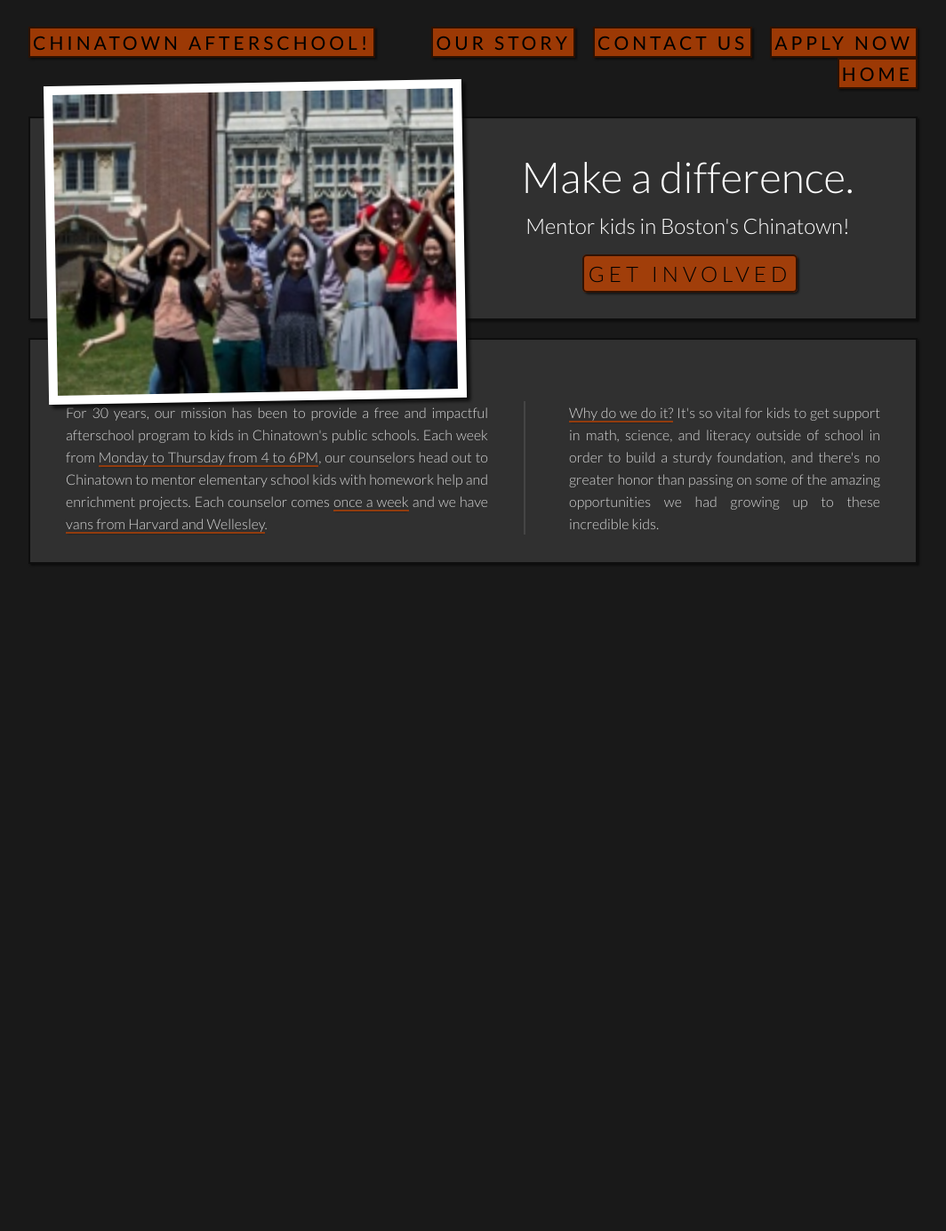
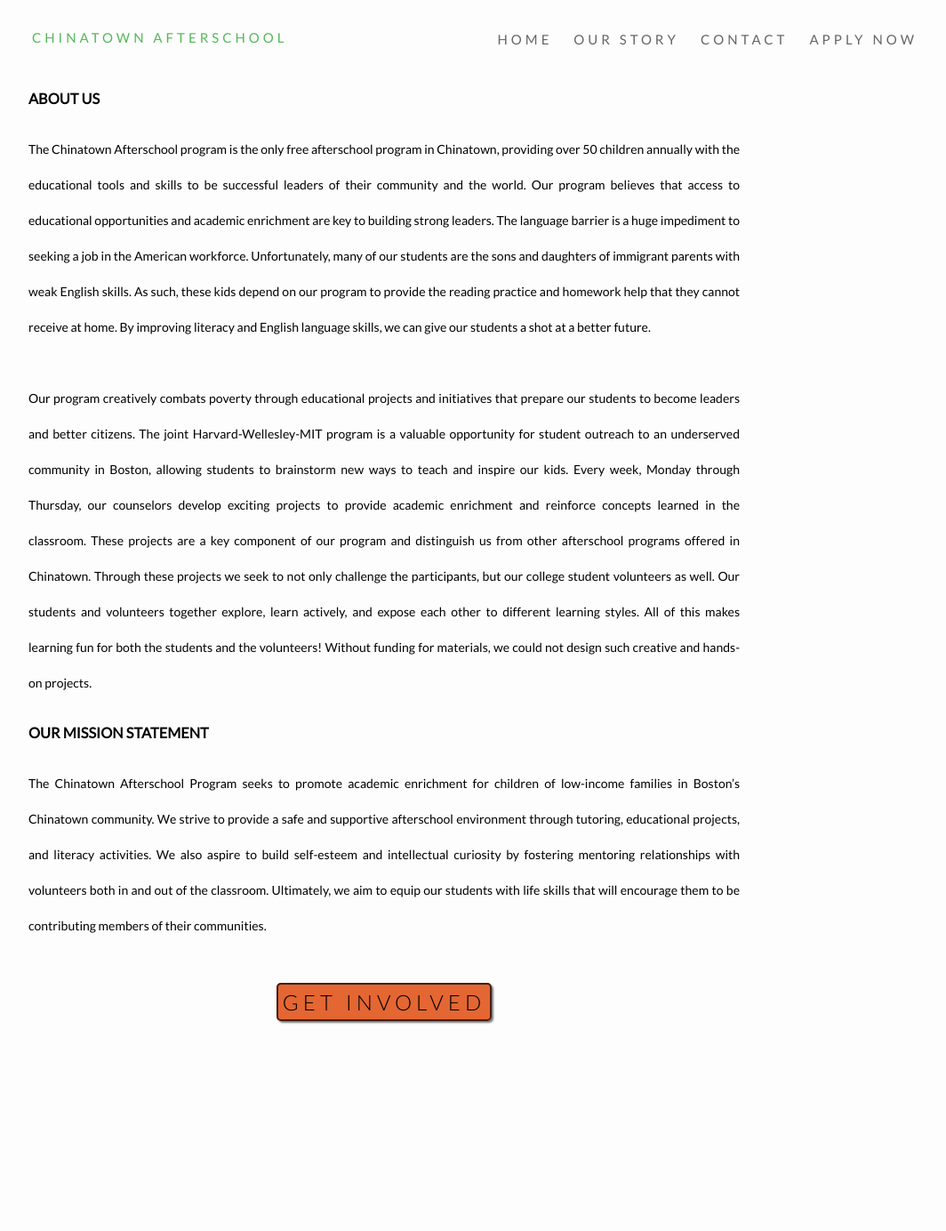
Before and after one commit to lucycheng/chtnasp, a plain HTML site: page story.html in a window 1280 px wide. Shown: the whole page at 89% size, without its empty margins (108-1172 px from the left). Before the commit the page ends 800 px from the top, so only its background shows below. Drawn offline with Linux system fonts and the light colour scheme.

Commit message:
Final chtnasp website

```diff
--- a/green.css
+++ b/green.css
@@ -142,7 +142,12 @@ a {
     font-weight: 300;
 }
 
-#banner > #headline > a {
+#call {
+    margin-top: 50px;
+    text-align: center;
+}
+
+#banner > #headline > a, #call > a {
     padding: 5px;
     margin-top: -10px;
     text-align: center;
@@ -156,10 +161,18 @@ a {
     border-radius: 5px;
     box-shadow: 2px 2px 2px rgba(0, 0, 0, 0.5);
     text-decoration: none;
+
+
+    -o-transition:.5s;
+    -ms-transition:.5s;
+    -moz-transition:.5s;
+    -webkit-transition:.5s;
+    /* ...and now for the proper property */
+    transition:.5s;
 }
 
-#banner > #headline > a:hover {
-    background: rgba(223, 66, 0, 0.90);
+#banner > #headline > a:hover, #call > a:hover{
+    background: rgba(242, 72, 0, 0.73);
 }
 
 #stuff {
@@ -239,3 +252,12 @@ a {
     margin-top: 200px;
     height: 200px;
 }
+
+/* --- Story Section -- */
+
+#info {
+    font: 14px Lato, sans-serif;
+    line-height: 40px;
+    width: 800px;
+    text-align: justify;
+}
--- a/story.html
+++ b/story.html
@@ -3,43 +3,32 @@
 <head>
     <title>The Chinatown Afterschool Program</title>
     <link rel="shortcut icon" href="favicon.png" type="image/png">
-    <link href = 'style.css' rel = 'stylesheet' type = 'text/css'>
+    <link href = 'green.css' rel = 'stylesheet' type = 'text/css'>
     <link href='http://fonts.googleapis.com/css?family=Lato:300,400' rel='stylesheet' type='text/css'>
 </head>
 <body>
     <div id = 'content'>
         <div id = 'nav'>
-            <span class = 'logo'><a href = "index.html">CHINATOWN AFTERSCHOOL!</a></span>
-            <span class = 'button'><a href = "https://docs.google.com/forms/d/1NnXyYl2bDuOxgft9q-1tJFSqiPRlGAYmaZahwwOlZdM/viewform">APPLY NOW</a></span>
-            <span class = 'button'><a href = "index.html">CONTACT US</a></span>
-            <span class = 'button'><a href = "">OUR STORY</a></span>
-            <span class = 'button'><a href = "index.html">HOME</a></span>
+            <a id = 'logo' href = "index.html">CHINATOWN AFTERSCHOOL</a>
+            <a class = 'button' href = "https://docs.google.com/forms/d/1ORImvHjGcF5GZZZ1_cZK5AoG_0-OHzbU_gWPCcPM7Xs/viewform">APPLY NOW</a></span>
+            <a class = 'button' href = "mailto:chtnasp@hcs.harvard.edu">CONTACT</a></span>
+            <a class = 'button' href = "story.html">OUR STORY</a></span>
+            <a class = 'button' href = "index.html">HOME</a></span>
         </div>
-        <br>
-        <div id = 'banner'>
-            <img id = 'directors' src = 'photos/handsup.jpg'>
-            <br>
-            <div id = 'headline'>
-                <h1>Make a difference.</h1>
-                <h2>Mentor kids in Boston's Chinatown!</h2>
-                <a href = "https://docs.google.com/forms/d/1NnXyYl2bDuOxgft9q-1tJFSqiPRlGAYmaZahwwOlZdM/viewform">GET INVOLVED</a>
-            </div>
+        <div style = 'height: 75px'></div>
+        <div id = 'info'>
+            <h3>ABOUT US</h3>
+
+            The Chinatown Afterschool program is the only free afterschool program in Chinatown, providing over 50 children annually with the educational tools and skills to be successful leaders of their community and the world.  Our program believes that access to educational opportunities and academic enrichment are key to building strong leaders. The language barrier is a huge impediment to seeking a job in the American workforce. Unfortunately, many of our students are the sons and daughters of immigrant parents with weak English skills. As such, these kids depend on our program to provide the reading practice and homework help that they cannot receive at home. By improving literacy and English language skills, we can give our students a shot at a better future.
+            <br><br>Our program creatively combats poverty through educational projects and initiatives that prepare our students to become leaders and better citizens. The joint Harvard-Wellesley-MIT program is a valuable opportunity for student outreach to an underserved community in Boston, allowing students to brainstorm new ways to teach and inspire our kids. Every week, Monday through Thursday, our counselors develop exciting projects to provide academic enrichment and reinforce concepts learned in the classroom. These projects are a key component of our program and distinguish us from other afterschool programs offered in Chinatown. Through these projects we seek to not only challenge the participants, but our college student volunteers as well. Our students and volunteers together explore, learn actively, and expose each other to different learning styles. All of this makes learning fun for both the students and the volunteers! Without funding for materials, we could not design such creative and hands-on projects.
+            <h3>OUR MISSION STATEMENT</h3>
+            The Chinatown Afterschool Program seeks to promote academic enrichment for children of low-income families in Boston’s Chinatown community. We strive to provide a safe and supportive afterschool environment through tutoring, educational projects, and literacy activities. We also aspire to build self-esteem and intellectual curiosity by fostering mentoring relationships with volunteers both in and out of the classroom. Ultimately, we aim to equip our students with life skills that will encourage them to be contributing members of their communities.
+
+            <div id = 'call'><a href = "https://docs.google.com/forms/d/1ORImvHjGcF5GZZZ1_cZK5AoG_0-OHzbU_gWPCcPM7Xs/viewform">GET INVOLVED</a></div>
         </div>
-        <div id = 'summary'>
-            <br>
-            <div id = 'what'>
-                For 30 years, our mission has been to provide a free and impactful afterschool program to kids
-                in Chinatown's public schools. Each week from <span>Monday to Thursday from 4 to 6PM</span>, our counselors
-                head out to Chinatown to mentor elementary school kids with homework help and enrichment projects.
-                Each counselor comes <span>once a week</span> and we have <span>vans from Harvard and Wellesley</span>.
-            </div>
-            <div id = 'why'>
-                <span>Why do we do it?</span> It's so vital for kids to get support in math, science, and
-                literacy outside of school in order to build a sturdy foundation, and there's no greater
-                honor than passing on some of the amazing opportunities we had growing up to these incredible kids.
-            </div>
-        </div>
-        <br>
+        <div style = 'height: 230px'></div>
+
+        <div id = 'block'></div>
     </div>
 </body>
 </html>
```
Also changed, not shown: green.html (deleted, +0 -86 lines), index.html (+55 -26 lines), old.html (added, +58 -0 lines).
